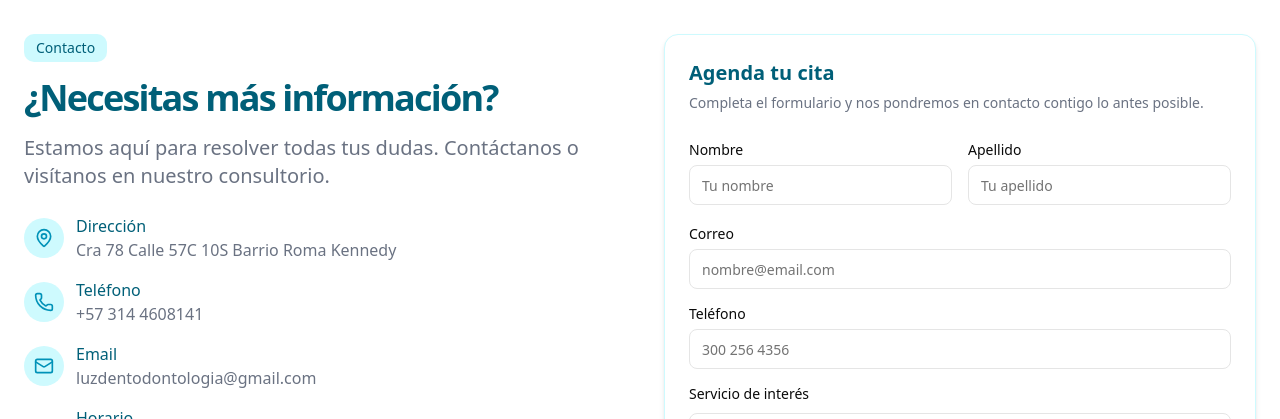
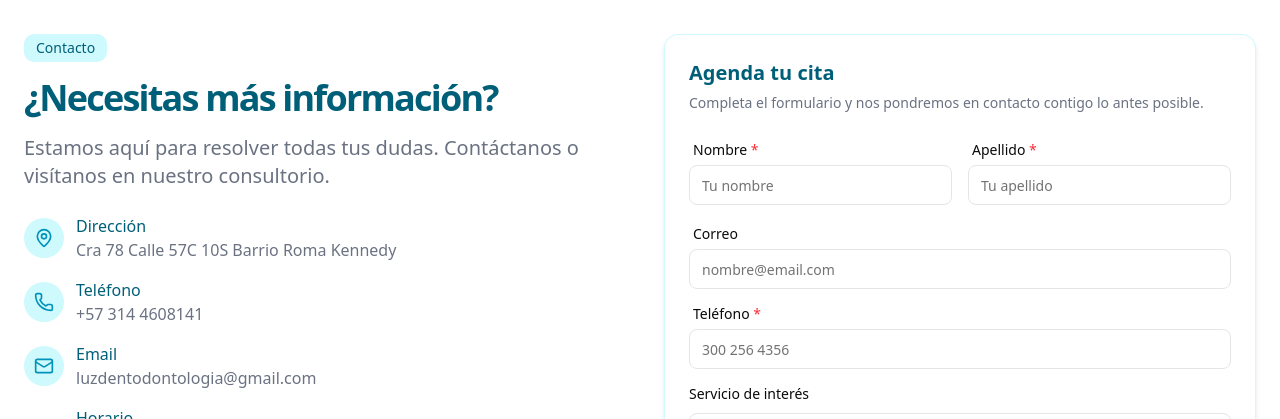
Before and after one commit to LuisPg10/luzdent, a React (Vite) app: page / in a window 1280 px wide. Shown: the part 5040-5459 px from the top of the page. Built offline with nearby package versions, Linux system fonts and the light colour scheme.

Commit message:
Update: required indication for form field added

```diff
--- a/src/components/contact/ContactForm.tsx
+++ b/src/components/contact/ContactForm.tsx
@@ -23,6 +23,8 @@ export const ContactForm = () => {
     <form onSubmit={handleSubmit(onFormSumit)} className="space-y-4">
       <div className="grid grid-cols-1 gap-4 sm:grid-cols-2">
         <Input
+          required
+          id='name'
           type="text"
           label="Nombre"
           placeholder="Tu nombre"
@@ -30,6 +32,7 @@ export const ContactForm = () => {
           {...register('name', { required: contactFormErrors.name })}
         />
         <Input
+          required
           type="text"
           label="Apellido"
           placeholder="Tu apellido"
@@ -47,6 +50,7 @@ export const ContactForm = () => {
         />
 
         <Input
+          required
           type="tel"
           label="Teléfono"
           placeholder="300 256 4356"
--- a/src/components/ui/Input.tsx
+++ b/src/components/ui/Input.tsx
@@ -6,25 +6,34 @@ type InputProps = {
 } & InputHTMLAttributes<HTMLInputElement>;
 
 export const Input = ({
+  id,
   name,
   label,
   error,
   type,
   placeholder,
+  required,
   ...inputProps
 }: InputProps) => {
   return (
     <div>
-      <label className="text-sm leading-none font-medium peer-disabled:cursor-not-allowed peer-disabled:opacity-70">
-        <span className="mb-2 inline-block">{label}</span>
+      {label && (
+        <label
+          htmlFor={id}
+          className="mb-2 ml-1 inline-block text-sm leading-none font-medium peer-disabled:cursor-not-allowed peer-disabled:opacity-70"
+        >
+          {label} {required && <span className="text-red-500">*</span>}
+        </label>
+      )}
+
       <input
+        id={id}
         {...inputProps}
         name={name}
         type={type}
         className="border-input bg-background ring-offset-background placeholder:text-muted-foreground focus-visible:ring-ring flex h-10 w-full rounded-md border px-3 py-2 text-sm file:border-0 file:bg-transparent file:text-sm file:font-medium focus-visible:ring-2 focus-visible:ring-offset-2 focus-visible:outline-none disabled:cursor-not-allowed disabled:opacity-50"
         placeholder={placeholder}
       />
-      </label>
 
       {error && (
         <span className="mt-2 ml-2 inline-block text-sm text-red-500">
```
Lines whose indentation alone changed are shown as unchanged.
